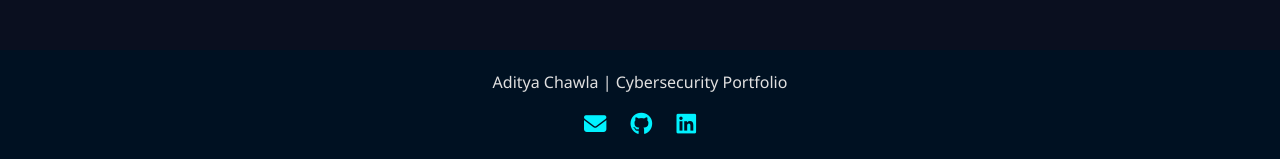
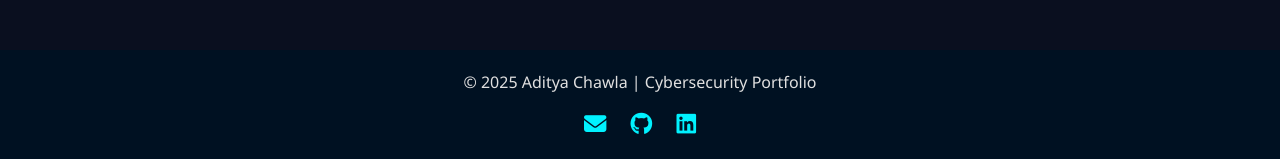
Before and after one commit to Adityachawla1901/Adityachawla1901.github.io, a plain HTML site: page index.html in a window 1280 px wide. Shown: the part 1164-1323 px from the top of the page. Drawn offline with Linux system fonts and the light colour scheme.

Commit message:
Updated index.html

```diff
--- a/index.html
+++ b/index.html
@@ -93,7 +93,7 @@
 
     <!-- Footer -->
     <footer class="fade-in">
-        <p> Aditya Chawla | Cybersecurity Portfolio</p>
+        <p>© 2025 Aditya Chawla | Cybersecurity Portfolio</p>
         <div class="social-links">
             <a href="mailto:your-email@example.com"><i class="fas fa-envelope"></i></a>
             <a href="https://github.com/Adityachawla1901" target="_blank"><i class="fab fa-github"></i></a>
```
